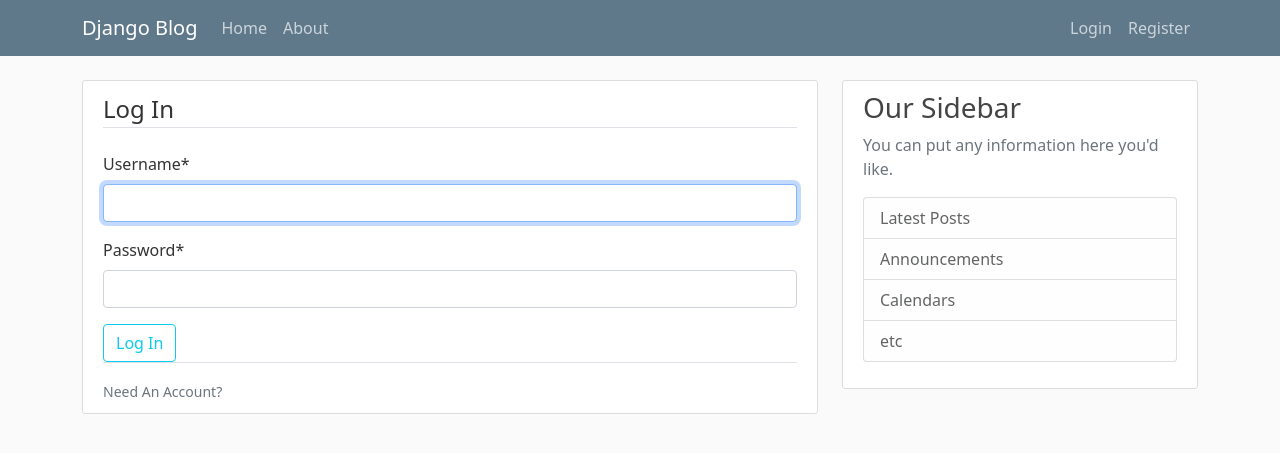
After one commit to Jaywomack/django_project_blog, a Django app: page /login/ in a window 1280 px wide. The commit adds this page. Shown: the top 453 px of the page. Run offline with Django 3.2, Linux system fonts and the light colour scheme; some libraries are stand-ins or nearby versions.

Commit message:
Added user login and logout and created a profile page that is url restricted to logged in users that logs users info

```diff
--- a/blog/templates/blog/base.html
+++ b/blog/templates/blog/base.html
@@ -24,15 +24,21 @@
                     aria-controls="navbarToggle" aria-expanded="false" aria-label="Toggle navigation">
                 <span class="navbar-toggler-icon"></span>
             </button>
-            <div class="collapse navbar-collapse" id="navbarToggle">
-                <div class="navbar-nav mr-auto">
+            <div class="collapse navbar-collapse d-flex justify-content-around" id="navbarToggle">
+                <div class="navbar-nav me-auto ">
                     <a class="nav-item nav-link" href="{% url 'blog-home' %}">Home</a>
                     <a class="nav-item nav-link" href="{% url 'blog-about' %}">About</a>
                 </div>
                 <!-- Navbar Right Side -->
                 <div class="navbar-nav">
-                    <a class="nav-item nav-link" href="#">Login</a>
-                    <a class="nav-item nav-link" href="#">Register</a>
+                    {% if user.is_authenticated %}
+                        <a class='nav-item nav-link' href="{% url 'profile' %}">Profile</a>
+                        <a class='nav-item nav-link' href="{% url 'logout' %}">Logout</a>
+                    {% else %}
+
+                        <a class="nav-item nav-link" href="{% url 'login' %}">Login</a>
+                        <a class="nav-item nav-link" href="{% url 'register' %}">Register</a>
+                    {% endif %}
                 </div>
             </div>
         </div>
--- a/django_project/urls.py
+++ b/django_project/urls.py
@@ -14,11 +14,16 @@ Including another URLconf
     2. Add a URL to urlpatterns:  path('blog/', include('blog.urls'))
 """
 from django.contrib import admin
+from django.contrib.auth import views as auth_views
 from django.urls import path, include
 from users import views as user_views
 
 urlpatterns = [
     path('admin/', admin.site.urls),
     path('', include('blog.urls')),
-    path('register/', user_views.register, name='register')
+    path('register/', user_views.register, name='register'),
+    path('login/', auth_views.LoginView.as_view(template_name='users/login.html'), name='login'),
+    path('logout/', auth_views.LogoutView.as_view(template_name='users/logout.html'), name='logout'),
+    path('profile/', user_views.profile, name='profile')
+
 ]
--- /dev/null
+++ b/users/templates/users/login.html
@@ -0,0 +1,21 @@
+{% extends 'blog/base.html' %}
+{% load crispy_forms_tags %}
+{% block content %}
+    <div class="content-section">
+        <form method="POST">
+            {% csrf_token %}
+            <fieldset class="form-group">
+                <legend class="border-bottom mb-4">Log In</legend>
+                {{ form|crispy }}
+            </fieldset>
+            <div class="form-group">
+                <button class="btn btn-outline-info" type="submit">Log In</button>
+            </div>
+        </form>
+    <div class="border-top pt-3">
+        <small class="text-muted">
+            Need An Account? <a href="{% url 'register' %}" class="ml-2"></a>
+        </small>
+    </div>
+    </div>
+{% endblock content %}
--- /dev/null
+++ b/users/templates/users/profile.html
@@ -0,0 +1,5 @@
+{% extends 'blog/base.html' %}
+{% load crispy_forms_tags %}
+{% block content %}
+    <h1>{{ user.username }}</h1>
+{% endblock content %}
--- a/users/templates/users/register.html
+++ b/users/templates/users/register.html
@@ -13,7 +13,7 @@
             </div>
         </form>
         <div class="border-top pt-3">
-            <small class="text-muted">Already Have An Account? <a href="#" class="ml-2">Sign In</a></small>
+            <small class="text-muted">Already Have An Account? <a href="{% url 'login' %}" class="ml-2">Sign In</a></small>
         </div>
     </div>
 {% endblock content %}
```
Also changed, not shown: django_project/settings.py (+3 -6 lines), users/templates/users/logout.html (added, +8 -0 lines), users/views.py (+8 -2 lines), db.sqlite3.
